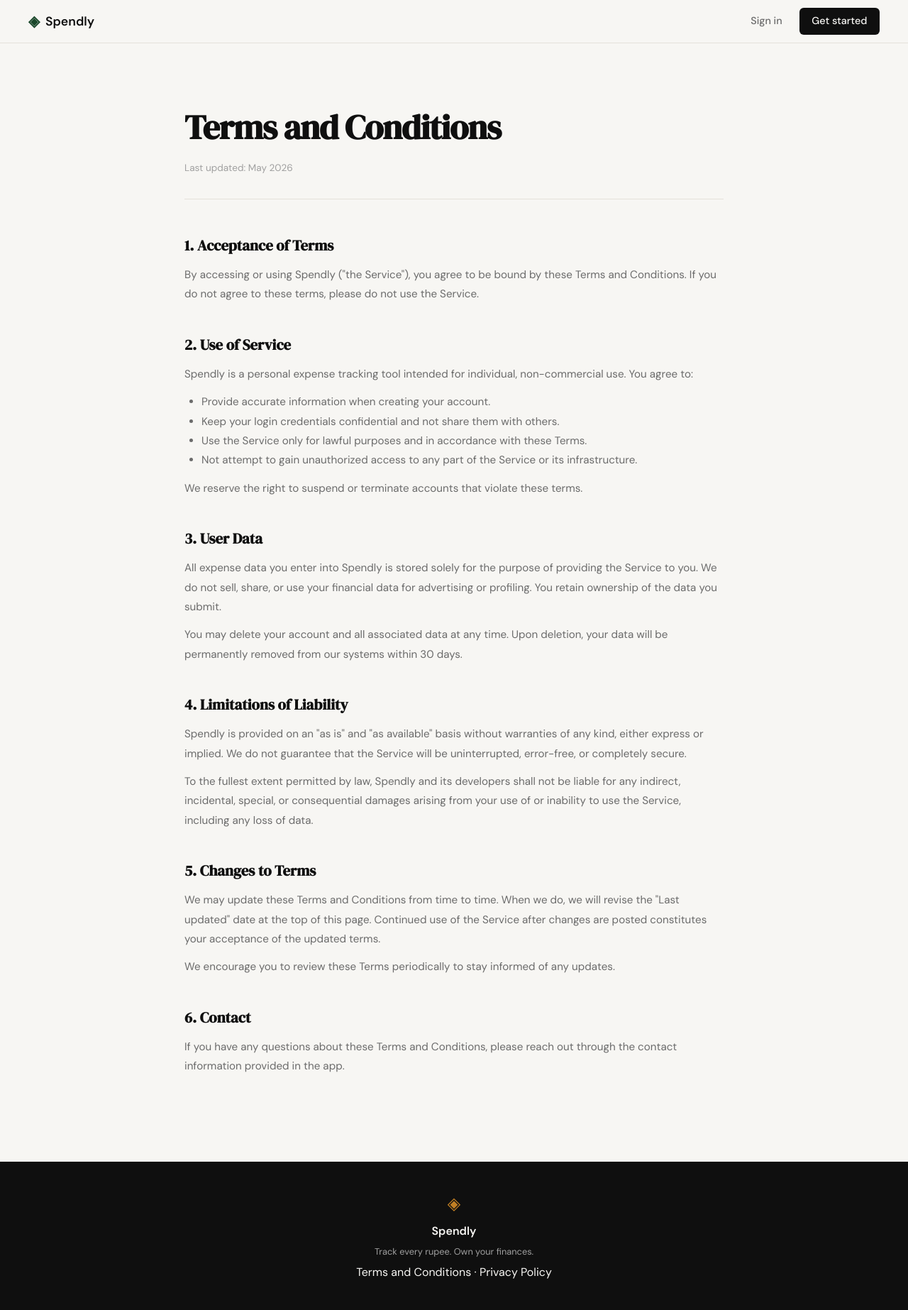
After one commit to dineshaiagenttest/spendly1, a Flask app: page /terms in a window 1280 px wide. The commit adds this page. Shown: the whole page at 71% size. Run offline with Flask 3, Linux system fonts and the light colour scheme.

Commit message:
landing: add terms and conditions page and route

```diff
--- a/app.py
+++ b/app.py
@@ -20,6 +20,11 @@ def register():
 @app.route("/login")
 def login():
     return render_template("login.html")
+
+
+@app.route("/terms")
+def terms():
+    return render_template("terms.html")
 
 
 # ------------------------------------------------------------------ #
--- a/static/css/style.css
+++ b/static/css/style.css
@@ -508,6 +508,64 @@ a { color: inherit; text-decoration: none; }
 }
 
 /* ------------------------------------------------------------------ */
+/* Legal pages (Terms, Privacy)                                        */
+/* ------------------------------------------------------------------ */
+
+.legal-page {
+    padding: 5rem 2rem;
+}
+
+.legal-inner {
+    max-width: 760px;
+    margin: 0 auto;
+}
+
+.legal-title {
+    font-family: var(--font-display);
+    font-size: clamp(2rem, 4vw, 3rem);
+    color: var(--ink);
+    letter-spacing: -0.02em;
+    margin-bottom: 0.5rem;
+}
+
+.legal-updated {
+    font-size: 0.85rem;
+    color: var(--ink-faint);
+    margin-bottom: 3rem;
+    padding-bottom: 2rem;
+    border-bottom: 1px solid var(--border);
+}
+
+.legal-section {
+    margin-bottom: 2.5rem;
+}
+
+.legal-section h2 {
+    font-family: var(--font-display);
+    font-size: 1.3rem;
+    color: var(--ink);
+    margin-bottom: 0.75rem;
+}
+
+.legal-section p {
+    font-size: 0.95rem;
+    color: var(--ink-muted);
+    line-height: 1.8;
+    margin-bottom: 0.75rem;
+}
+
+.legal-section ul {
+    padding-left: 1.5rem;
+    margin-bottom: 0.75rem;
+}
+
+.legal-section ul li {
+    font-size: 0.95rem;
+    color: var(--ink-muted);
+    line-height: 1.8;
+}
+
+/* ------------------------------------------------------------------ */
 /* Responsive                                                          */
 /* ------------------------------------------------------------------ */
 
--- a/templates/base.html
+++ b/templates/base.html
@@ -34,7 +34,7 @@
             <span class="brand-icon">◈</span>
             <span class="footer-name">Spendly</span>
             <p class="footer-copy">Track every rupee. Own your finances.</p>
-            <p><a href="#">Terms and Conditions</a> &middot; <a href="#">Privacy Policy</a></p>
+            <p><a href="{{ url_for('terms') }}">Terms and Conditions</a> &middot; <a href="#">Privacy Policy</a></p>
         </div>
     </footer>
 
--- /dev/null
+++ b/templates/terms.html
@@ -0,0 +1,54 @@
+{% extends "base.html" %}
+
+{% block title %}Terms and Conditions — Spendly{% endblock %}
+
+{% block content %}
+
+<section class="legal-page">
+    <div class="legal-inner">
+        <h1 class="legal-title">Terms and Conditions</h1>
+        <p class="legal-updated">Last updated: May 2026</p>
+
+        <div class="legal-section">
+            <h2>1. Acceptance of Terms</h2>
+            <p>By accessing or using Spendly ("the Service"), you agree to be bound by these Terms and Conditions. If you do not agree to these terms, please do not use the Service.</p>
+        </div>
+
+        <div class="legal-section">
+            <h2>2. Use of Service</h2>
+            <p>Spendly is a personal expense tracking tool intended for individual, non-commercial use. You agree to:</p>
+            <ul>
+                <li>Provide accurate information when creating your account.</li>
+                <li>Keep your login credentials confidential and not share them with others.</li>
+                <li>Use the Service only for lawful purposes and in accordance with these Terms.</li>
+                <li>Not attempt to gain unauthorized access to any part of the Service or its infrastructure.</li>
+            </ul>
+            <p>We reserve the right to suspend or terminate accounts that violate these terms.</p>
+        </div>
+
+        <div class="legal-section">
+            <h2>3. User Data</h2>
+            <p>All expense data you enter into Spendly is stored solely for the purpose of providing the Service to you. We do not sell, share, or use your financial data for advertising or profiling. You retain ownership of the data you submit.</p>
+            <p>You may delete your account and all associated data at any time. Upon deletion, your data will be permanently removed from our systems within 30 days.</p>
+        </div>
+
+        <div class="legal-section">
+            <h2>4. Limitations of Liability</h2>
+            <p>Spendly is provided on an "as is" and "as available" basis without warranties of any kind, either express or implied. We do not guarantee that the Service will be uninterrupted, error-free, or completely secure.</p>
+            <p>To the fullest extent permitted by law, Spendly and its developers shall not be liable for any indirect, incidental, special, or consequential damages arising from your use of or inability to use the Service, including any loss of data.</p>
+        </div>
+
+        <div class="legal-section">
+            <h2>5. Changes to Terms</h2>
+            <p>We may update these Terms and Conditions from time to time. When we do, we will revise the "Last updated" date at the top of this page. Continued use of the Service after changes are posted constitutes your acceptance of the updated terms.</p>
+            <p>We encourage you to review these Terms periodically to stay informed of any updates.</p>
+        </div>
+
+        <div class="legal-section">
+            <h2>6. Contact</h2>
+            <p>If you have any questions about these Terms and Conditions, please reach out through the contact information provided in the app.</p>
+        </div>
+    </div>
+</section>
+
+{% endblock %}
```
